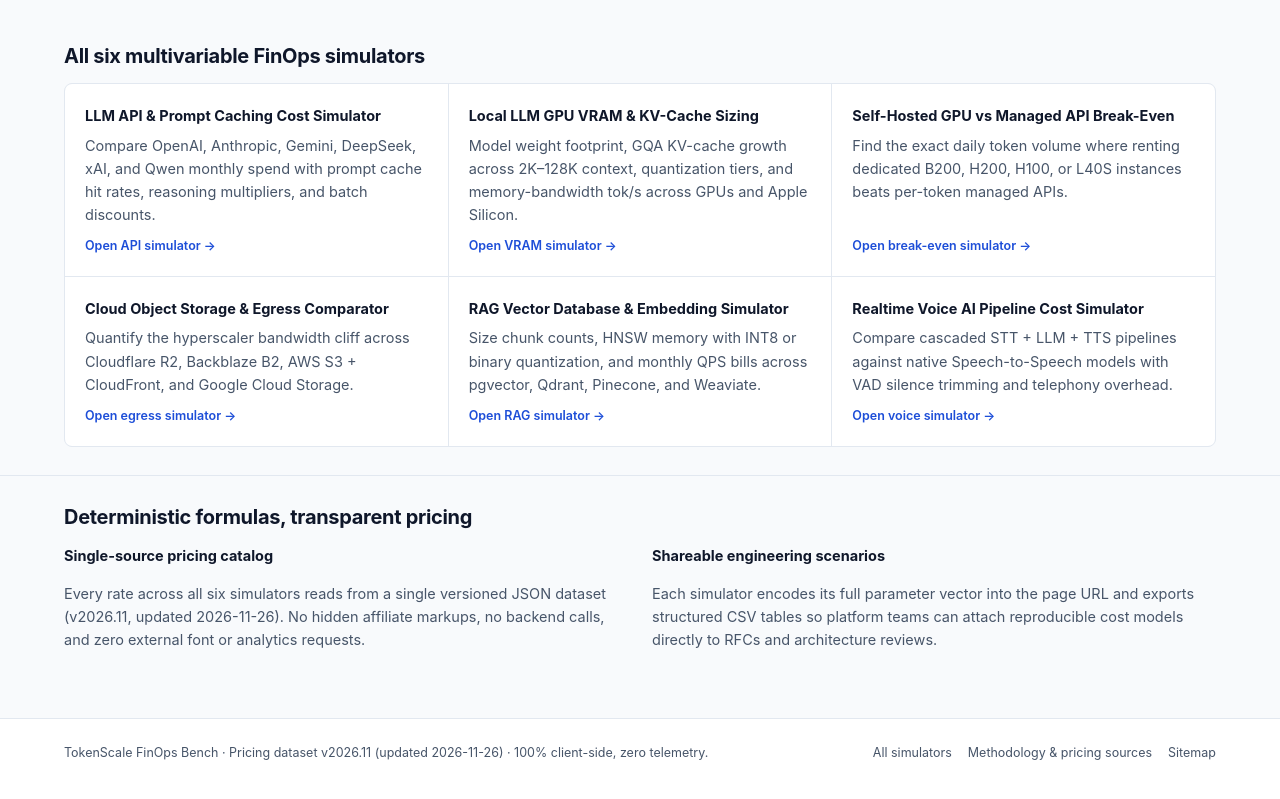
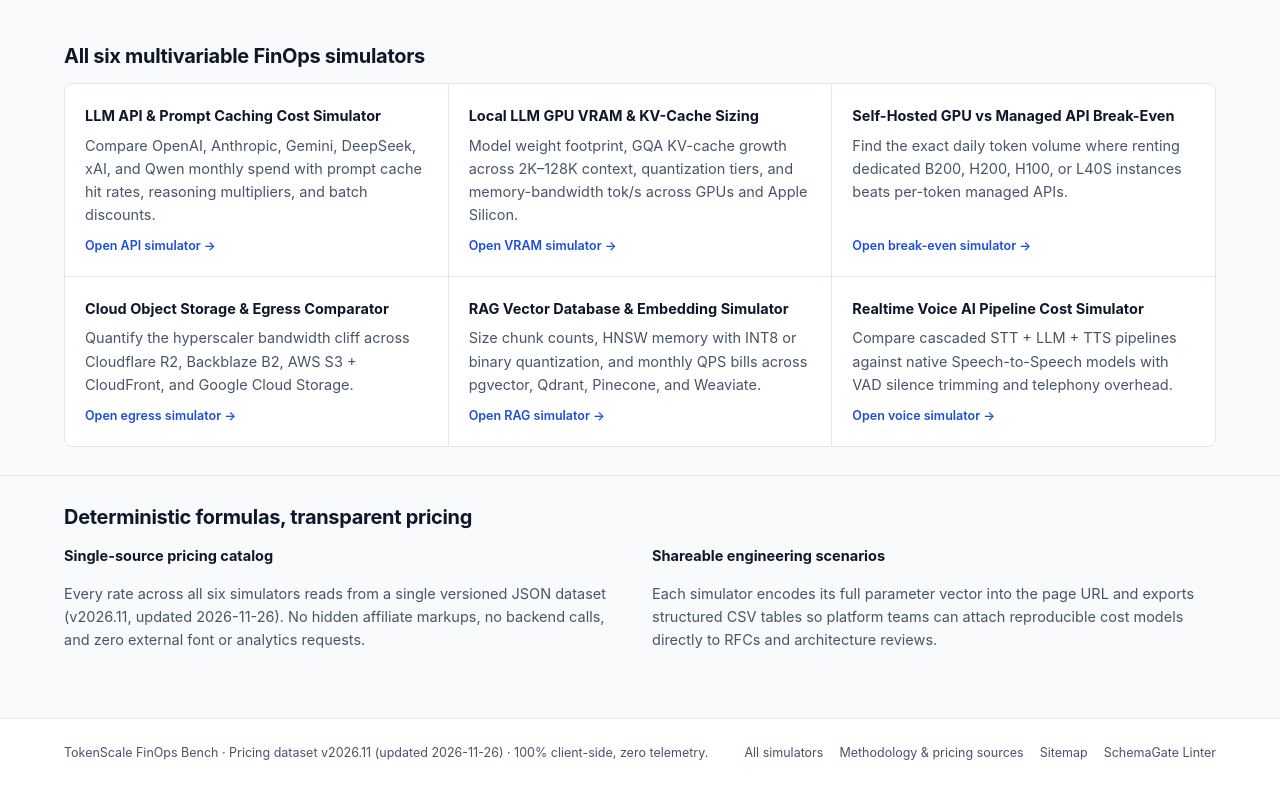
Before and after one commit to rinchan-hoshino/tokenscale, an Astro site: page / in a window 1280 px wide. Shown: the part 736-1535 px from the top of the page. Built offline with nearby package versions, Linux system fonts and the light colour scheme; Astro itself is replaced by a stand-in of ours.

Commit message:
Add SchemaGate footer cross-link

```diff
--- a/src/layouts/BaseLayout.astro
+++ b/src/layouts/BaseLayout.astro
@@ -113,6 +113,7 @@ const ogImageUrl = `${SITE_ORIGIN}${withBase('/og-card.png')}`;
           <a href={homeHref}>All simulators</a>
           <a href={aboutHref}>Methodology &amp; pricing sources</a>
           <a href={sitemapHref}>Sitemap</a>
+          <a href="https://rinchan-hoshino.github.io/schemagate/" rel="noopener">SchemaGate Linter</a>
         </div>
       </div>
     </footer>
```
